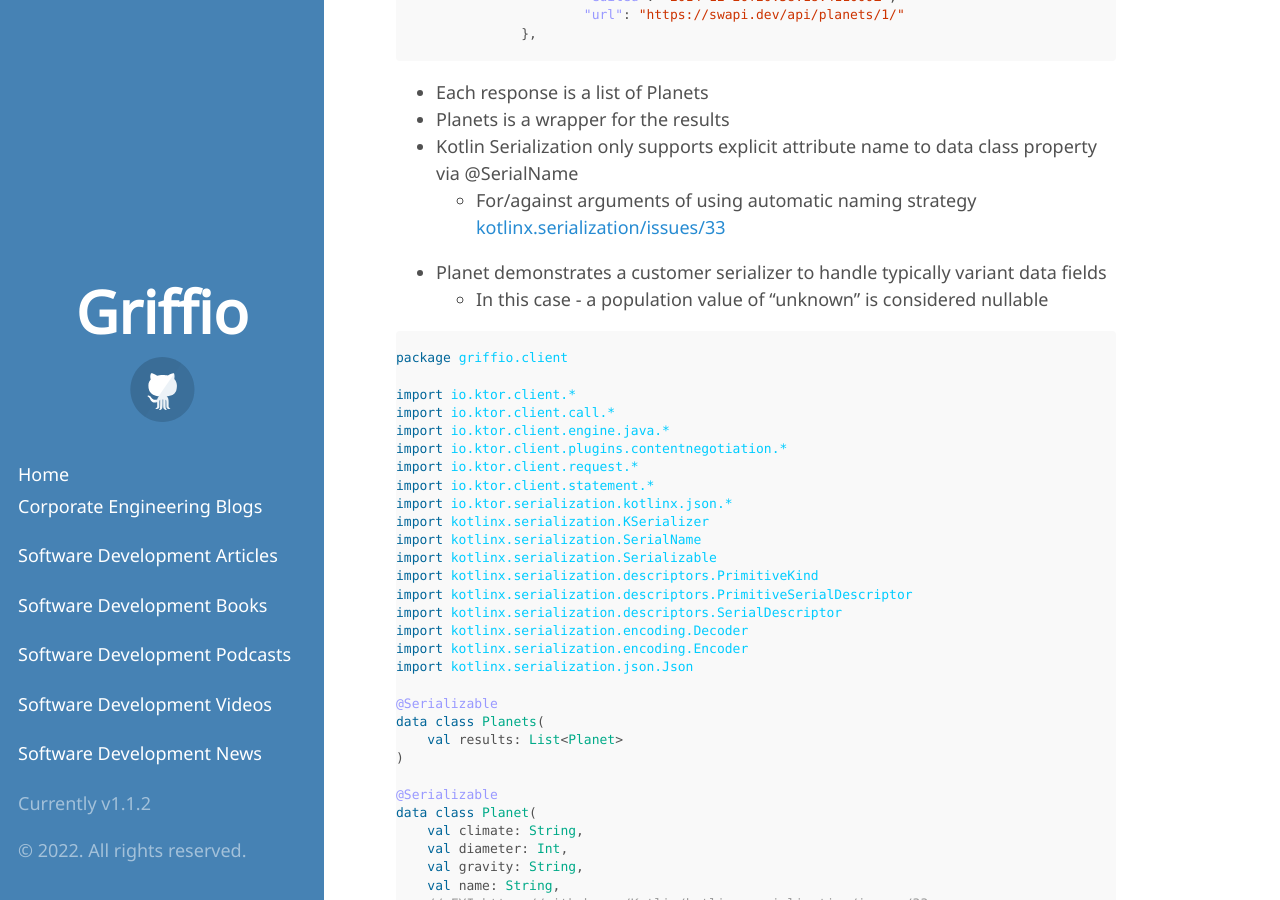
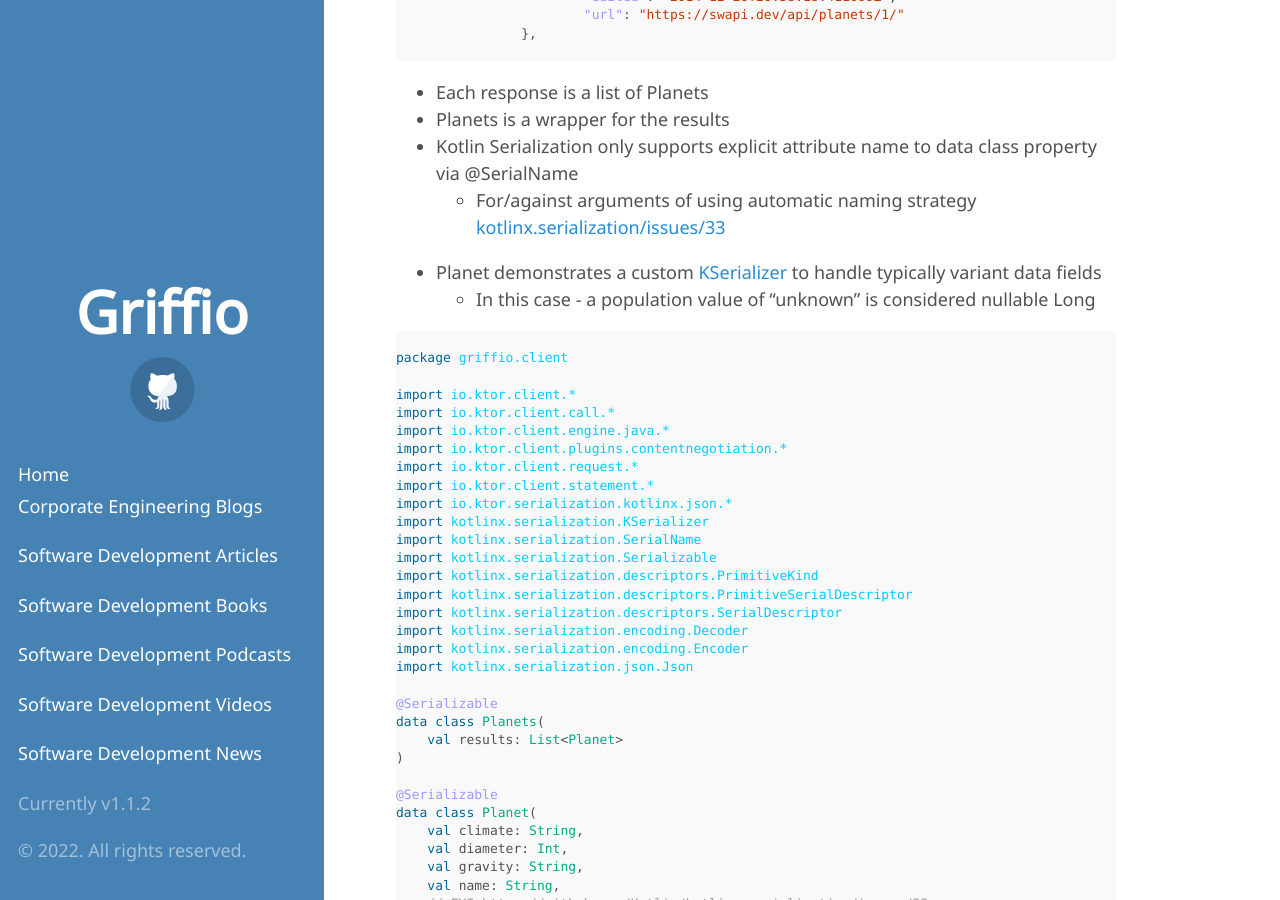
Before and after one commit to griffio/griffio.github.io, a Jekyll site: the page built from _posts/2022-06-23-More-Kotlin-Ktor-Client.md, in a window 1280 px wide and 900 px high, scrolled down 1663 px. Built offline with Jekyll 4.4.1, drawn with Linux system fonts in a browser that asks for light colours; some web fonts are replaced; some of the changed text lies outside the part shown.

Commit message:
Update 2022-06-23-More-Kotlin-Ktor-Client.md

````diff
--- a/_posts/2022-06-23-More-Kotlin-Ktor-Client.md
+++ b/_posts/2022-06-23-More-Kotlin-Ktor-Client.md
@@ -13,7 +13,7 @@
 
 There is a somewhat elaborate configuration to pull it all together as Kotlin serialization uses a compiler plugin - "that generates visitor code for serializable classes, runtime library with core serialization API and support libraries with various serialization formats." see [kotlinx.serialization](https://github.com/Kotlin/kotlinx.serialization/blob/master/README.md#setup)
 
-A typical complete `build.gradle.kts` file depends on ktor core, a client engine and json serialization
+A typical complete `build.gradle.kts` file depends on ktor core, a client engine and some custom json serialization
 
 ``` kotlin
 
@@ -91,8 +91,8 @@
 * Planets is a wrapper for the results
 * Kotlin Serialization only supports explicit attribute name to data class property via @SerialName
   * For/against arguments of using automatic naming strategy [kotlinx.serialization/issues/33](https://github.com/Kotlin/kotlinx.serialization/issues/33)
-* Planet demonstrates a customer serializer to handle typically variant data fields
-  * In this case - a population value of "unknown" is considered nullable
+* Planet demonstrates a custom [KSerializer](https://github.com/Kotlin/kotlinx.serialization/blob/master/core/commonMain/src/kotlinx/serialization/KSerializer.kt) to handle typically variant data fields
+  * In this case - a population value of "unknown" is considered nullable Long
 
 ``` kotlin
 
````
